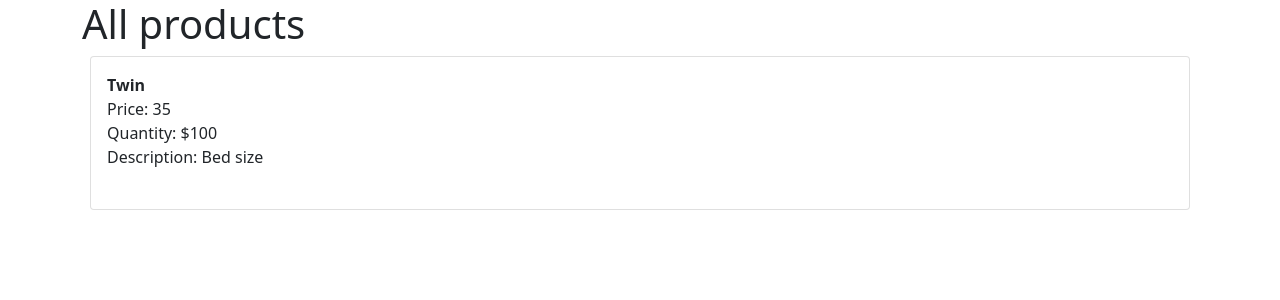
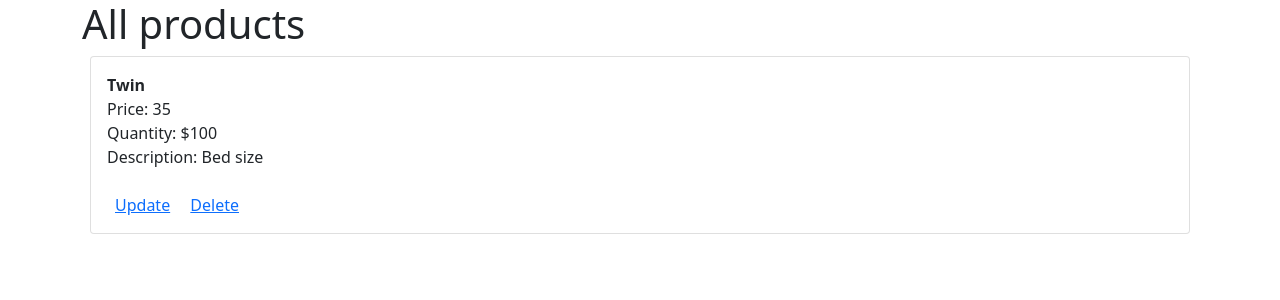
Before and after one commit to Buhbah6/eCommerceProj, a PHP site: page /Product in a window 1280 px wide. Shown: the top 300 px of the page. Run offline with PHP 8.4, Linux system fonts and the light colour scheme; data comes from the database, SQL or seed files in the repository.

Commit message:
Delete works

```diff
--- a/htdocs/app/views/Product/index.php
+++ b/htdocs/app/views/Product/index.php
@@ -20,7 +20,12 @@
 			Price: $product->price <br>
 			Quantity: $$product->available_quantity <br>
 			Description: $product->description <br> <br>";
-		}
+
+			echo "<a href='/Product/update/$product->product_id' class='m-2'>Update</a>
+                    <a href='/Product/delete/$product->product_id' onclick='return confirm(\"Are you sure?\");'
+					class='m-2'>Delete</a> </div> </div>";
+                }
+
         ?>
 		</div>
 	</body>
```
